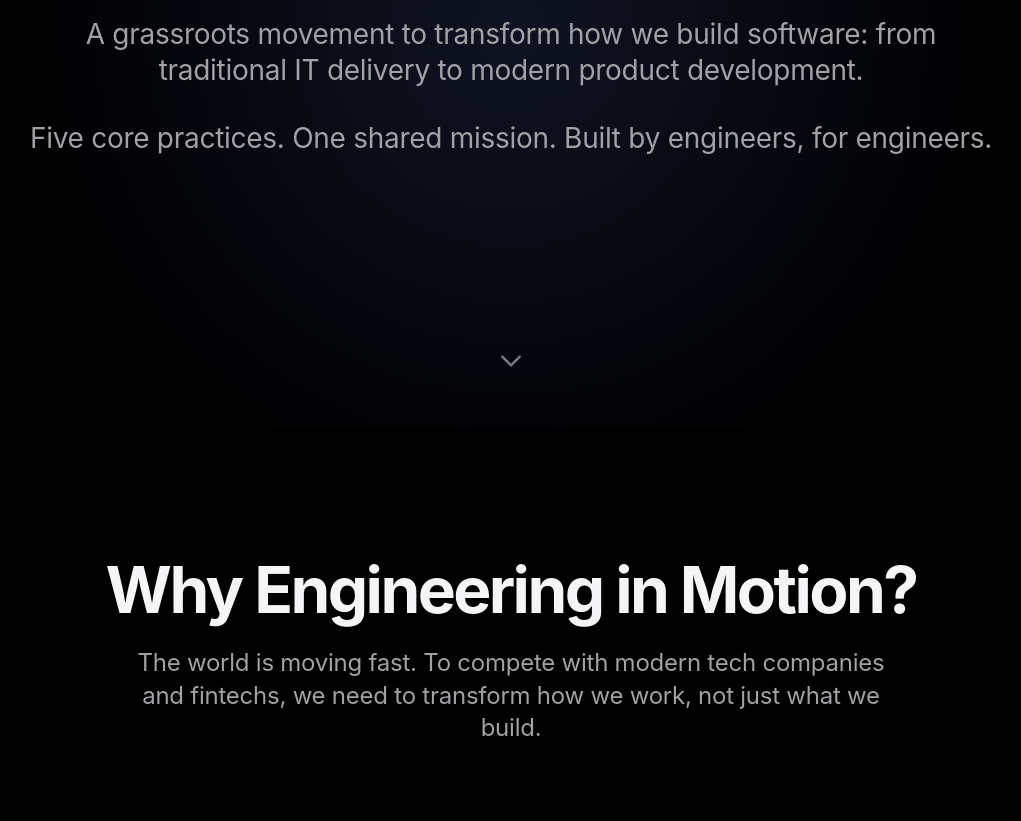
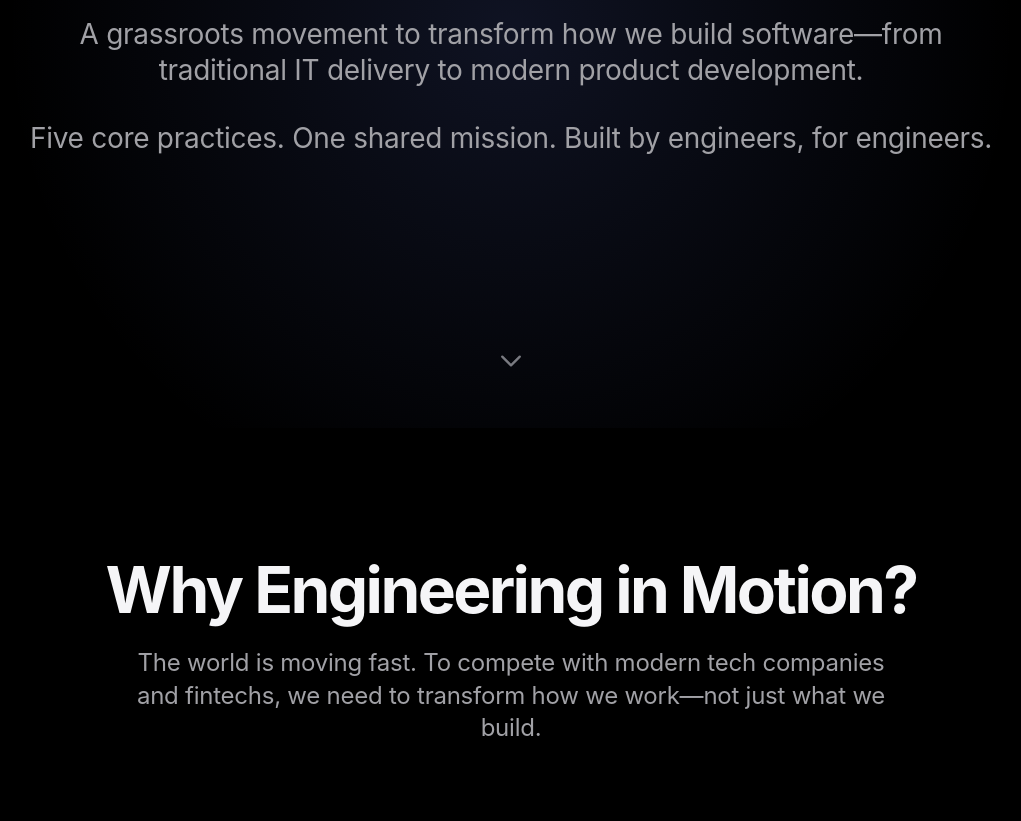
Before and after one commit to dhotherm/EngineeringInMotion, a plain HTML site: page index.html in a window 1280 px wide. Shown: the part 372-1193 px from the top of the page, without its empty margins (129-1150 px from the left). Drawn offline with Linux system fonts and the light colour scheme.

Commit message:
Update index.html

```diff
--- a/index.html
+++ b/index.html
@@ -596,7 +596,7 @@
     <section class="hero">
         <div class="hero-content">
             <h1>Engineering in Motion</h1>
-            <p>A grassroots movement to transform how we build software: from traditional IT delivery to modern product development.</p>
+            <p>A grassroots movement to transform how we build software—from traditional IT delivery to modern product development.</p>
             <p class="hero-subtext">Five core practices. One shared mission. Built by engineers, for engineers.</p>
         </div>
         <div class="scroll-indicator">
@@ -610,7 +610,7 @@
     <section id="why" class="why-section">
         <div class="section-header">
             <h2>Why Engineering in Motion?</h2>
-            <p>The world is moving fast. To compete with modern tech companies and fintechs, we need to transform how we work, not just what we build.</p>
+            <p>The world is moving fast. To compete with modern tech companies and fintechs, we need to transform how we work—not just what we build.</p>
         </div>
         <div class="why-content">
             <div class="why-card">
@@ -790,7 +790,7 @@
 
     <!-- Footer -->
     <footer>
-        <p>Engineering in Motion © 2025 | A grassroots movement for modern engineering culture</p>
+        <p>Engineering in Motion © 2024 | A grassroots movement for modern engineering culture</p>
     </footer>
 
     <script>
```
